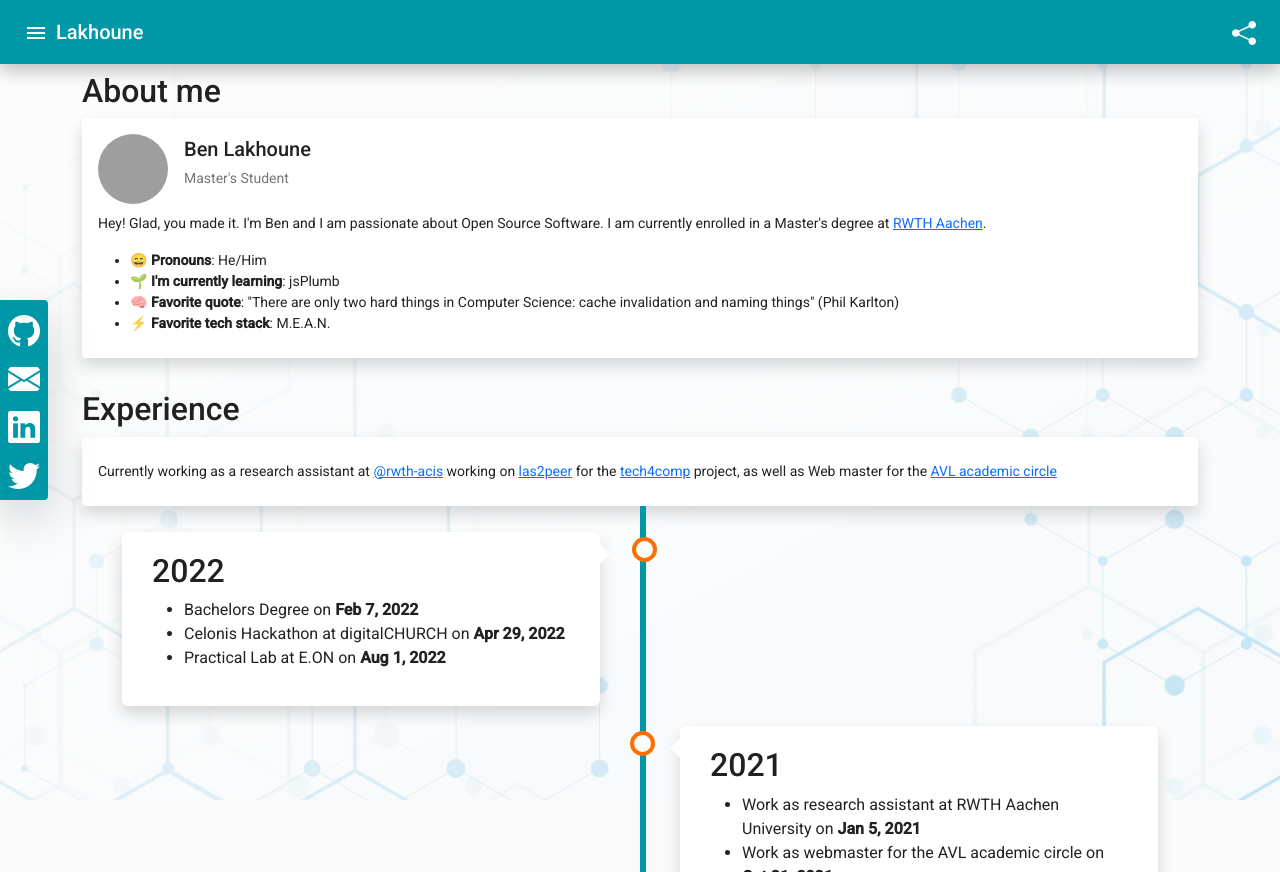
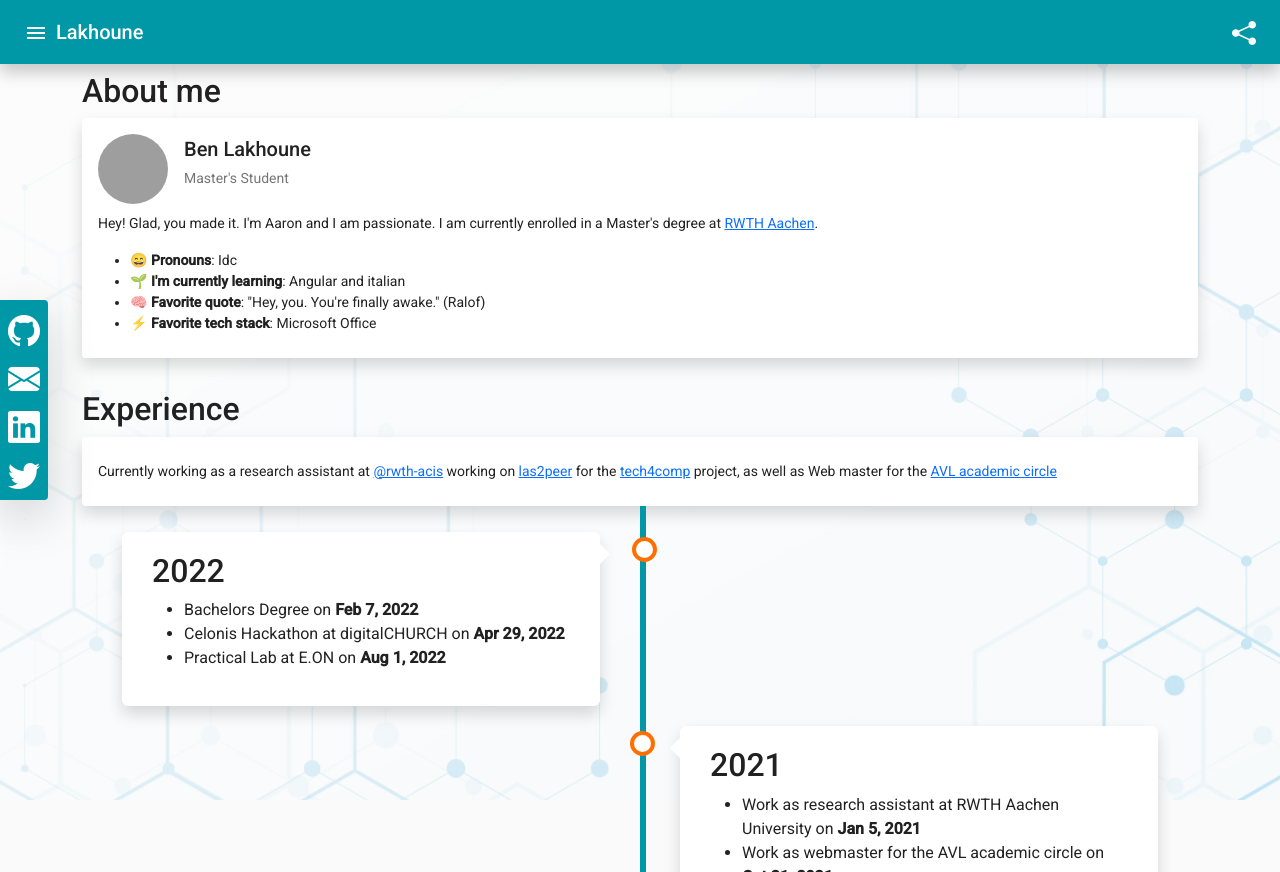
Before and after one commit to Aran30/Aran30.github.io, an Angular app: page / in a window 1280 px wide. Built offline with nearby package versions, Linux system fonts and the light colour scheme; grey boxes are pictures that could not be loaded.

Commit message:
Update about-me.component.html

```diff
--- a/src/app/about-me/about-me.component.html
+++ b/src/app/about-me/about-me.component.html
@@ -7,20 +7,18 @@
 
   <mat-card-content class="my-2">
     <p dir="auto">
-      Hey! Glad, you made it. I'm Ben and I am passionate about Open Source
-      Software. I am currently enrolled in a Master's degree at
+      Hey! Glad, you made it. I'm Aaron and I am passionate. I am currently enrolled in a Master's degree at
       <a href="https://www.rwth-aachen.de/" target="_blank" rel="nofollow"
         >RWTH Aachen</a
       >.
     </p>
     <ul dir="auto">
-      <li>😄 <strong>Pronouns</strong>: He/Him</li>
-      <li>🌱 <strong>I'm currently learning</strong>: jsPlumb</li>
+      <li>😄 <strong>Pronouns</strong>: Idc</li>
+      <li>🌱 <strong>I'm currently learning</strong>: Angular and italian</li>
       <li>
-        🧠 <strong>Favorite quote</strong>: "There are only two hard things in
-        Computer Science: cache invalidation and naming things" (Phil Karlton)
+        🧠 <strong>Favorite quote</strong>: "Hey, you. You're finally awake." (Ralof)
       </li>
-      <li>⚡️ <strong>Favorite tech stack</strong>: M.E.A.N.</li>
+      <li>⚡️ <strong>Favorite tech stack</strong>: Microsoft Office</li>
     </ul>
   </mat-card-content>
 </mat-card>
```
